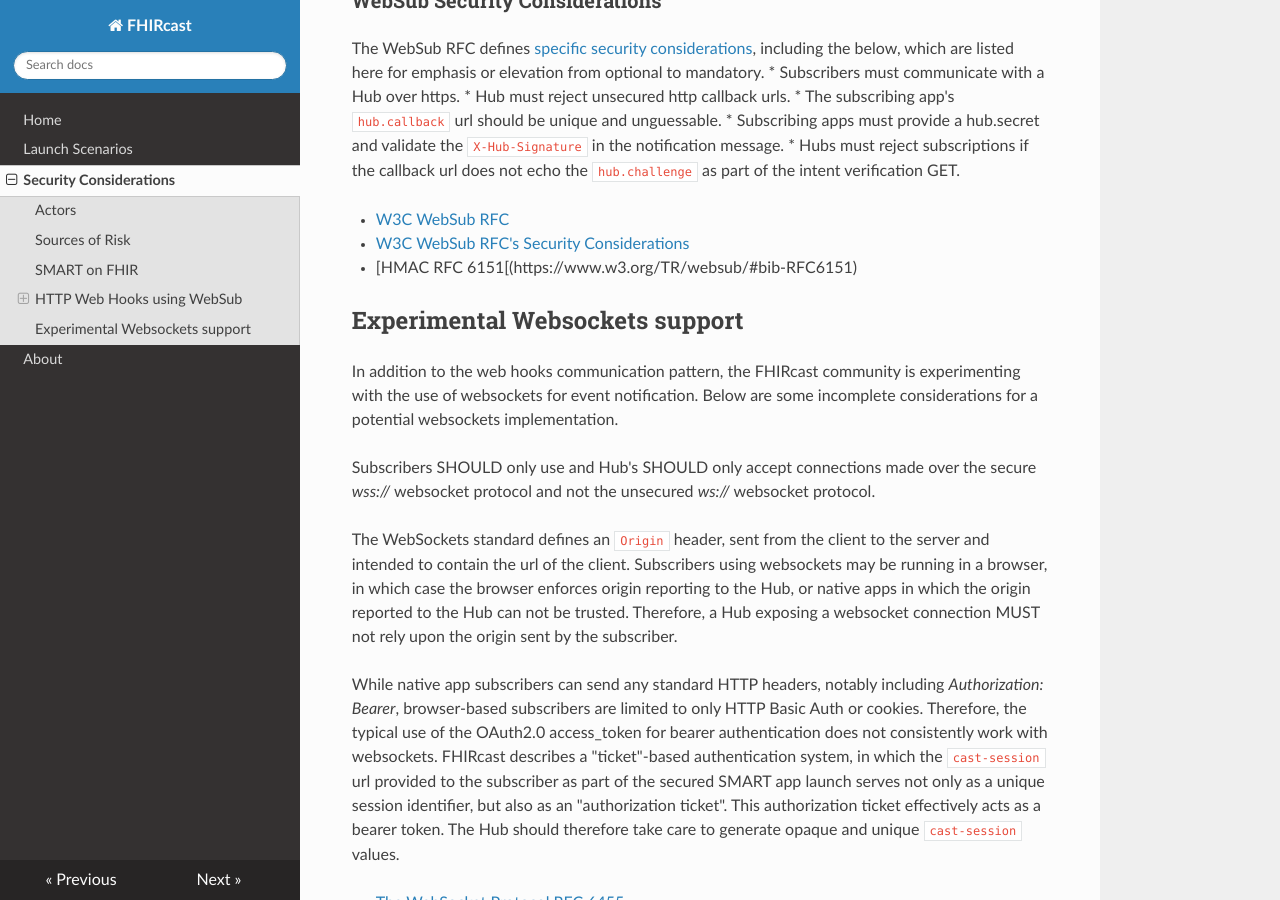
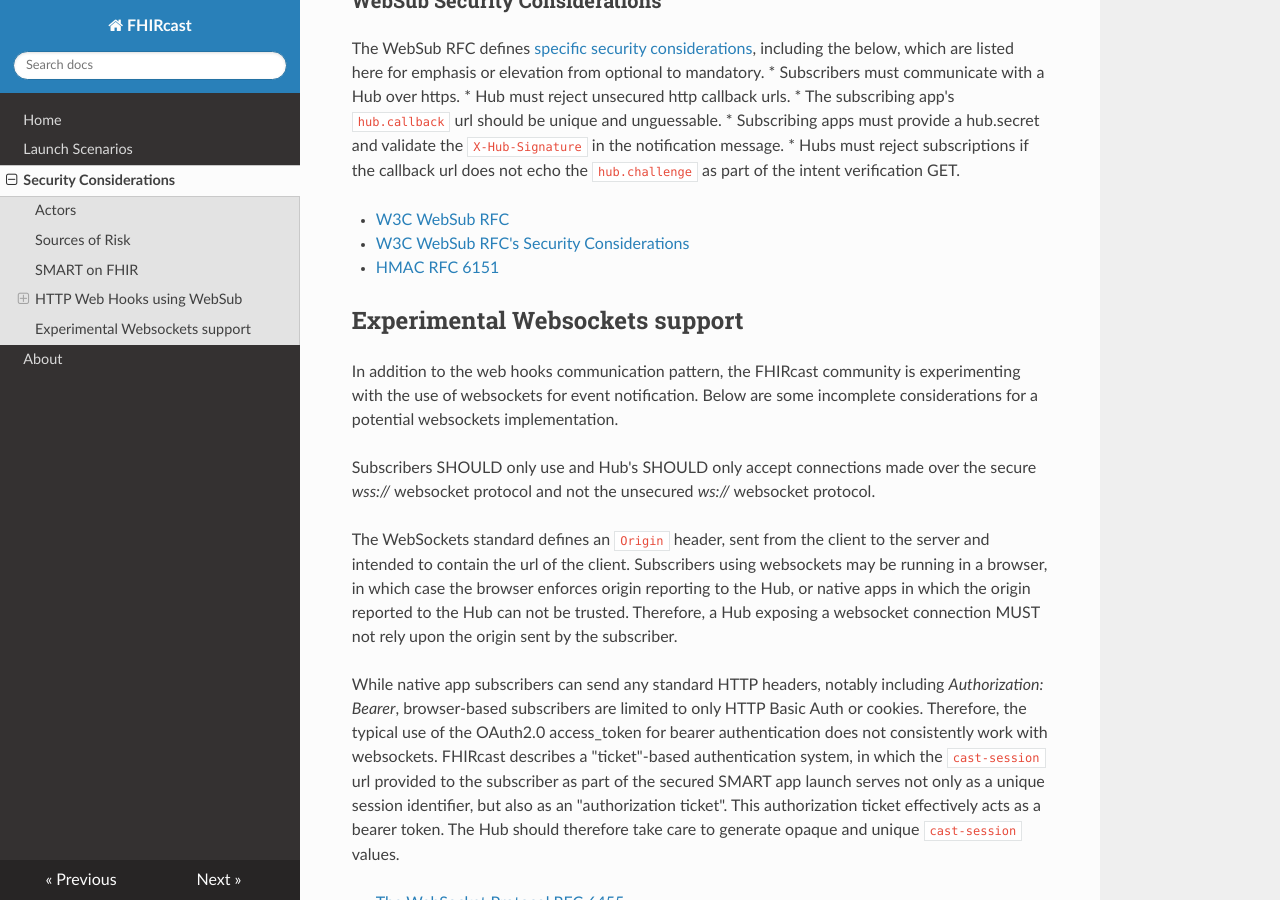
Before and after one commit to HL7/fhircast-docs, an MkDocs documentation site: the page built from docs/security-considerations.md, in a window 1280 px wide and 900 px high, scrolled down 3448 px. Built offline with MkDocs 1.6.1, drawn with Linux system fonts in a browser that asks for light colours; nearby versions of some CDN libraries; old or Windows-style settings are respelled for this version of MkDocs.

Commit message:
typo - fix HMC link

```diff
--- a/docs/security-considerations.md
+++ b/docs/security-considerations.md
@@ -81,7 +81,7 @@ The WebSub RFC defines [specific security considerations](https://www.w3.org/TR/
 
 * [W3C WebSub RFC](https://www.w3.org/TR/websub/)
 * [W3C WebSub RFC's Security Considerations](https://www.w3.org/TR/websub/#security-considerations)
-* [HMAC RFC 6151[(https://www.w3.org/TR/websub/#bib-RFC6151)
+* [HMAC RFC 6151](https://www.w3.org/TR/websub/#bib-RFC6151)
 
 
 ## Experimental Websockets support
```
